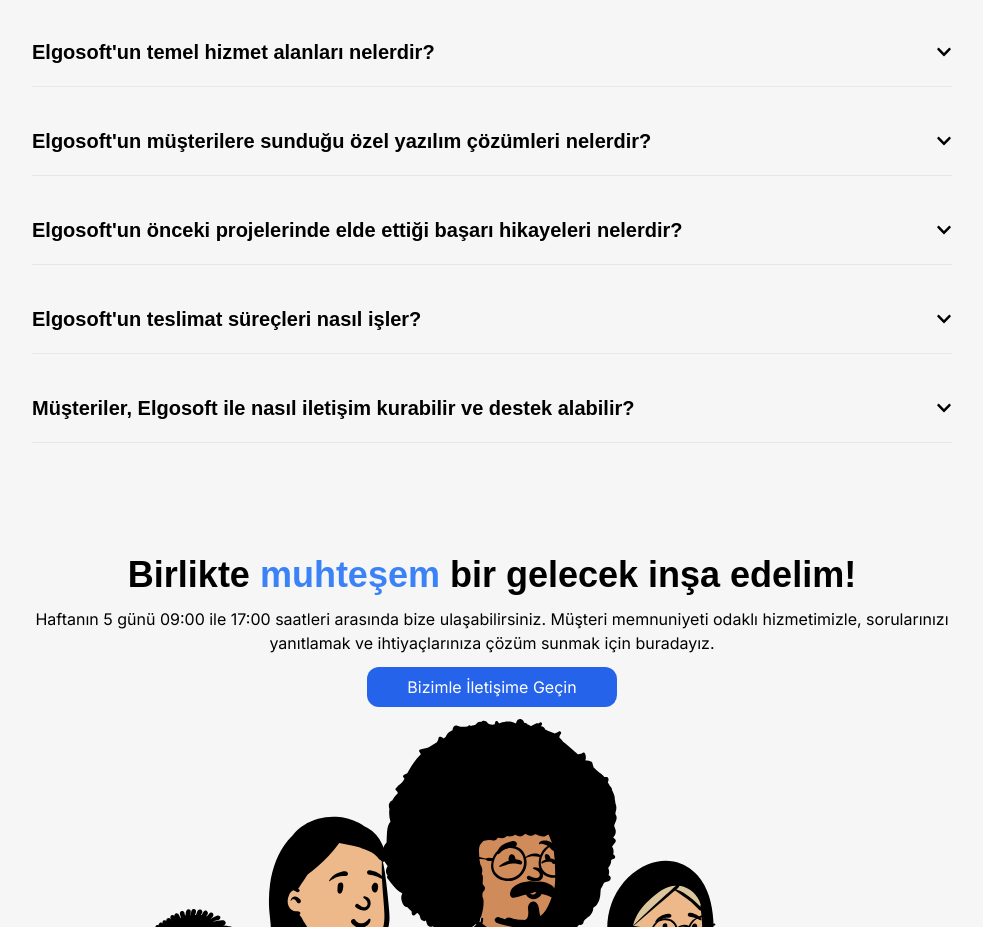
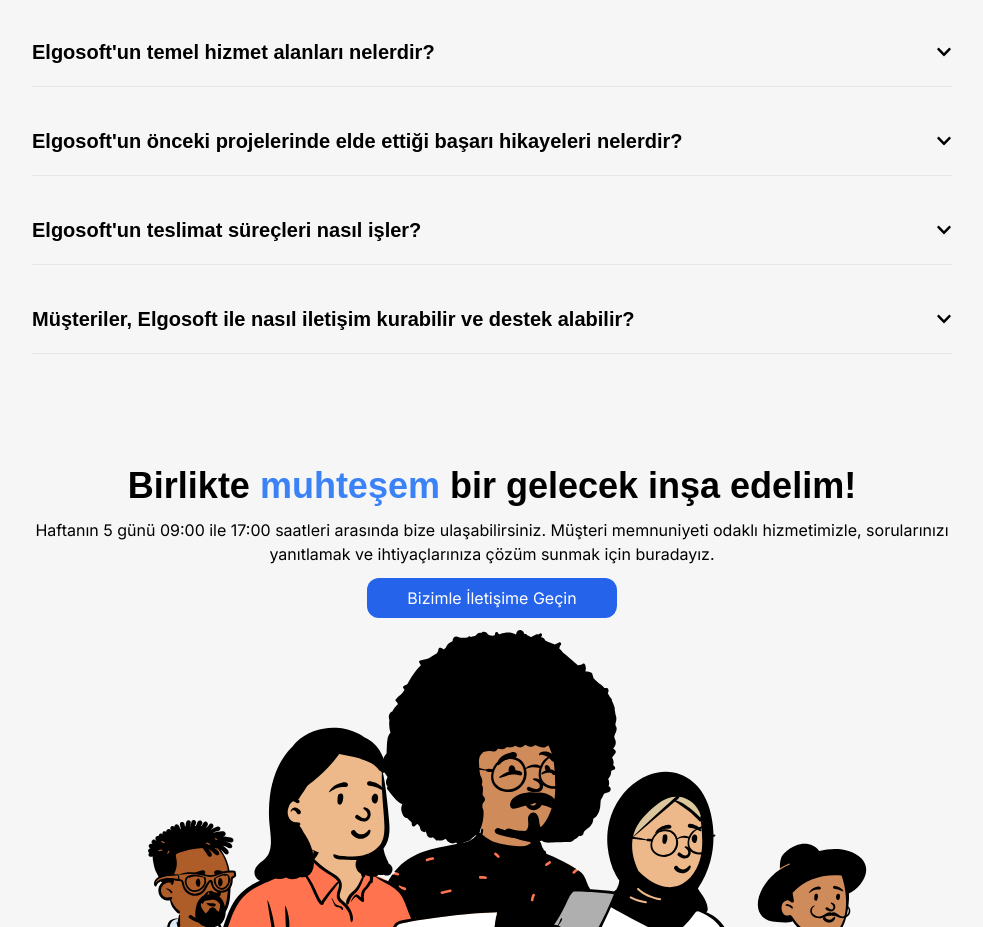
Before and after one commit to tw4/elgosoft, a Next.js app: page / in a window 1280 px wide. Shown: the part 4765-5692 px from the top of the page, without its empty margins (148-1131 px from the left). Built offline with nearby package versions, Linux system fonts and the light colour scheme.

Commit message:
update: question

```diff
--- a/app/page.tsx
+++ b/app/page.tsx
@@ -198,11 +198,7 @@
           <div>
             <FaqCard
               question="Elgosoft'un temel hizmet alanları nelerdir?"
-              answer="Elgosoft, web tasarım, mobil tasarım ve IT hizmetleri konularında hangi hizmetleri sağlamaktadır."
-            />
-            <FaqCard
-              question="Elgosoft'un müşterilere sunduğu özel yazılım çözümleri nelerdir?"
-              answer="Elgosoft, web tasarım, mobil tasarım ve IT hizmetleri konularında hangi hizmetleri sağlamaktadır."
+              answer="Elgosoft, web tasarım, mobil tasarım ve IT hizmetleri sağlamaktadır."
             />
             <FaqCard
               question="Elgosoft'un önceki projelerinde elde ettiği başarı hikayeleri nelerdir?"
```
